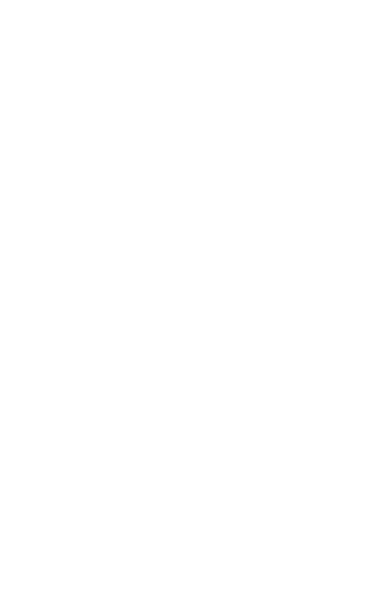
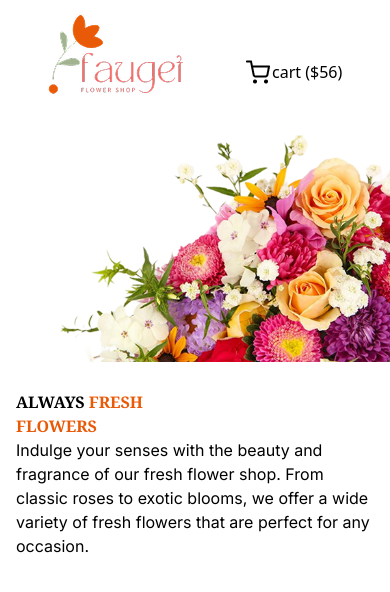
Before and after one commit to tanvir1538/assignment2, a plain HTML site: page index.html in a window 390 px wide. Drawn offline with nearby package versions, Linux system fonts and the light colour scheme.

Commit message:
finished header section and it also mobile responsive

```diff
--- /dev/null
+++ b/font.css
@@ -0,0 +1,13 @@
+.noto-serif-font {
+  font-family: "Noto Serif", serif;
+  font-optical-sizing: auto;
+
+  font-style: normal;
+  font-variation-settings:
+    "wdth" 100;
+}
+.inter-font {
+  font-family: "Inter", sans-serif;
+  font-optical-sizing: auto;
+  font-style: normal;
+}
--- a/index.html
+++ b/index.html
@@ -1,12 +1,62 @@
 <!DOCTYPE html>
 <html lang="en">
+
 <head>
     <meta charset="UTF-8">
     <meta name="viewport" content="width=device-width, initial-scale=1.0">
     <title>assignment2</title>
+    <script src="https://cdn.jsdelivr.net/npm/@tailwindcss/browser@4"></script>
+    <style>
+        @import url('https://fonts.googleapis.com/css2?family=Noto+Serif:ital,wght@0,100..900;1,100..900&display=swap');
+    </style>
+    <style>
+        @import url('https://fonts.googleapis.com/css2?family=Inter:ital,opsz,wght@0,14..32,100..900;1,14..32,100..900&display=swap');
+    </style>
+
+    <link rel="stylesheet" href="tailwind.css">
+    <link rel="stylesheet" href="font.css">
 </head>
+
 <body>
     <header>
+        <!--navbar section   -->
+        <!-- -->
+        <div
+            class="md:flex  md:justify-between md:items-center px-[16px] py-[13px] justify-around items-center md:px-[150px] md:pt-[30px] flex ">
+            <img src="assets/logo.png" alt="">
+            <!-- navbar anchor section -->
+
+            <div>
+                <ul class="flex gap-[48px]">
+                    <a class="text-[#252432]  hidden md:block " href="">Home</a>
+                    <a class="text-[#8987A1]  hidden md:block" href="">shop</a>
+                    <a class="text-[#8987A1]  hidden md:block" href="">About us</a>
+                    <a class="text-[#000000] flex gap-[2px] md:pt-[0px] pt-[35px] " href=""><img src="shopping-cart.png"
+                            alt=""> cart ($56)</a>
+                </ul>
+
+            </div>
+        </div>
+        <!-- header description and image section  -->
+        <div class="flex flex-col md:flex-row   md:items-center md:px-[150px] md:py-[120px] md:justify-between  ">
+            <div class="order-2 md:order-1 px-[16px] py-[28px]">
+                <!-- here text part of hero section -->
+                <h2 class="text-[#000000] font-bold md:text-[65px]" style="font-family: 'Noto Serif', serif;">ALWAYS
+                    <span class="text-[#E95A08] font-bold md:text-[65px]" style="font-family: 'Noto Serif', serif;">
+                        FRESH
+                        <br> </span> <span class="text-[#E95A08] font-bold md:text-[65px]"
+                        style="font-family: 'Noto Serif', serif;">FLOWERS</span></h2>
+                <p class="md:text-[22px] font-normal text-[#000000] md:max-h-[107px] md:max-w-[570px] text-left"
+                    style="font-family: 'Inter', sans-serif;">Indulge your senses with the beauty and fragrance of our
+                    fresh flower shop. From classic roses to exotic  blooms, we offer a wide variety of fresh
+                    flowers that  are perfect for any occasion. </p>
+            </div>
+            <!-- here I give image part of hero section  -->
+            <div class="order-1 md:order-2 pt-[10px] " >
+                <img  src="assets/hero-flower.png" alt="">
+            </div>
+        </div>
+
 
 
     </header>
@@ -18,4 +68,5 @@
 
     </footer>
 </body>
+
 </html>
--- /dev/null
+++ b/tailwind.css
@@ -0,0 +1 @@
+@import "tailwindcss"
```
Also changed, not shown: Vector.png (added), shopping-cart.png (added).
